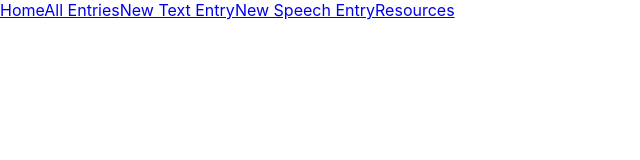
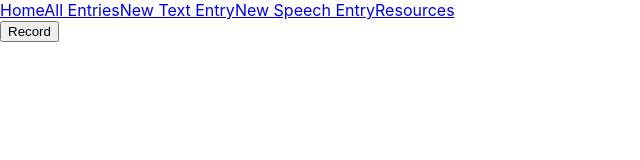
Before and after one commit to Emma88888/Dream-Journal-Frontend, a React (Create React App) app: page /#/newDreamSpeech in a window 1280 px wide. Shown: the top 160 px of the page, without its empty margins (0-640 px from the left). Built offline with nearby package versions, Linux system fonts and the light colour scheme.

Commit message:
new dreams text and speech

```diff
--- a/src/AllDreams/AllDreams.js
+++ b/src/AllDreams/AllDreams.js
@@ -1,3 +1,3 @@
 import React from "react";
 
-// export default function ShowAllDreams
+export default ShowAllDreams
--- a/src/App/App.js
+++ b/src/App/App.js
@@ -4,7 +4,7 @@ import { Route, Routes, HashRouter } from "react-router-dom";
 import Home from '../Home/Home';
 import NavBar from '../NavBar/NavBar';
 import NewDreamText from '../NewDreams/NewDreamText';
-// import NewDreamSpeech from './NewDreamSpeech';
+import NewDreamSpeech from '../NewDreams/NewDreamSpeech';
 import Resources from '../Resources/Resources';
 
 function App() {
@@ -16,7 +16,7 @@ function App() {
         <Route path="/" element={<Home/>}/>
         <Route path="/newDreamText" element={<NewDreamText/>}/>
         <Route path="/resources" element={<Resources/>}/>
-        {/* <Route path="/newDreamSpeech" element={<NewDreamSpeech/>}/> */}
+        <Route path="/newDreamSpeech" element={<NewDreamSpeech/>}/>
       </Routes>
     </HashRouter>
   );
--- a/src/NewDreams/NewDreamSpeech.js
+++ b/src/NewDreams/NewDreamSpeech.js
@@ -1,7 +1,23 @@
 import React from "react"
 import { useState } from "react"
 
-// const NewDreamSpeech = () => {
+const NewDreamSpeech = ({onSave}) => {
+    const [speechDream, setSpeechDream] = useState("")
+
+    return (
+        <div>
+            <button>
+                Record
+            </button>
+        </div>
+
+    )
+
+}
+
+// export default function NewDreamSpeech
+
+
 //     // let isListening = false
 //     // let note = "Waiting"
 //     const [isListening, setIsListening] = useState(isListening)
@@ -43,4 +59,4 @@ import { useState } from "react"
 //     }
 // }
 
-// export default NewDreamSpeech;
+export default NewDreamSpeech;
--- a/src/NewDreams/NewDreamText.js
+++ b/src/NewDreams/NewDreamText.js
@@ -1,10 +1,4 @@
 import { useState } from 'react';
-
-// export default function NewDream({onSave}) {
-//     const [dream, setDream] = useState([]);
-//     const []
-// }
-
 import React from "react"
 
 const NewDreamText = props => {
```
